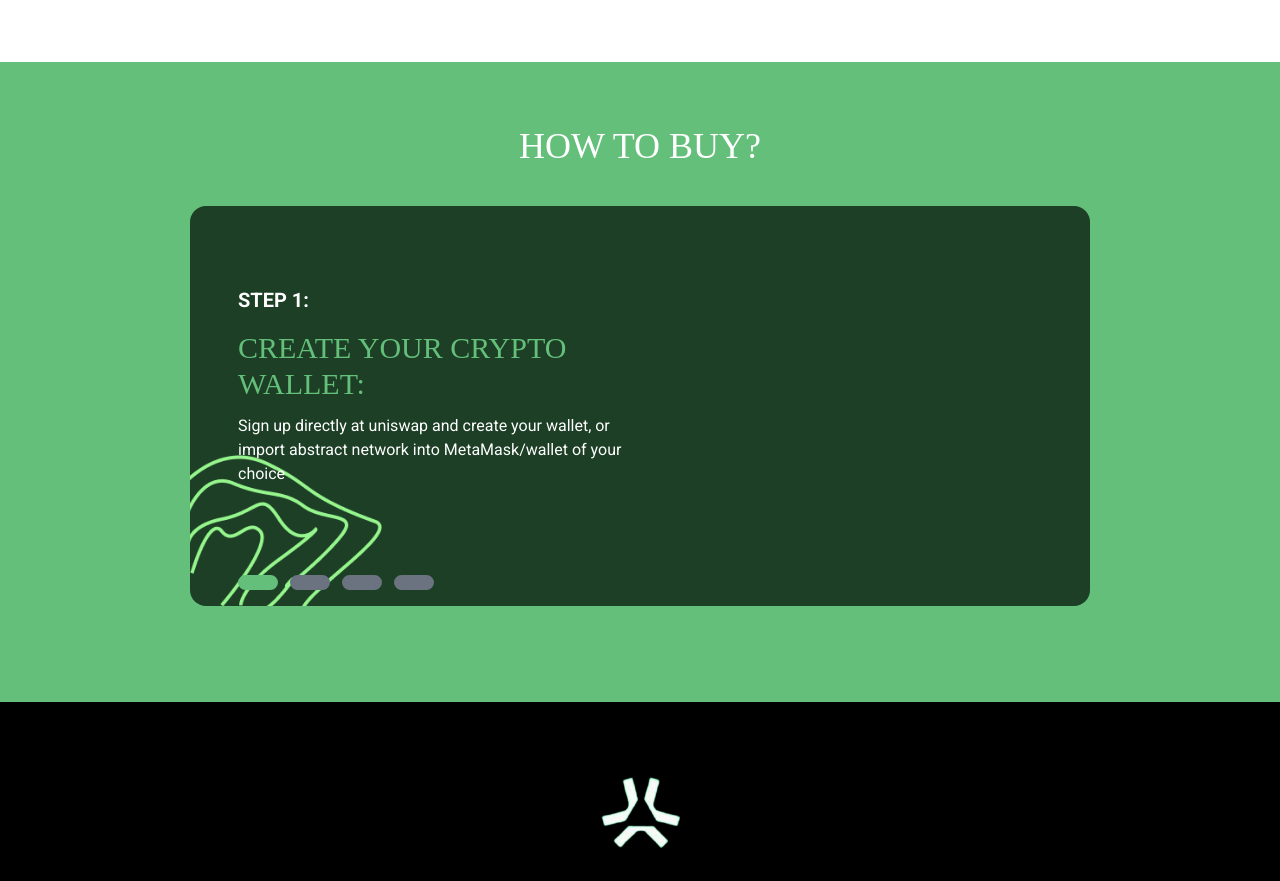
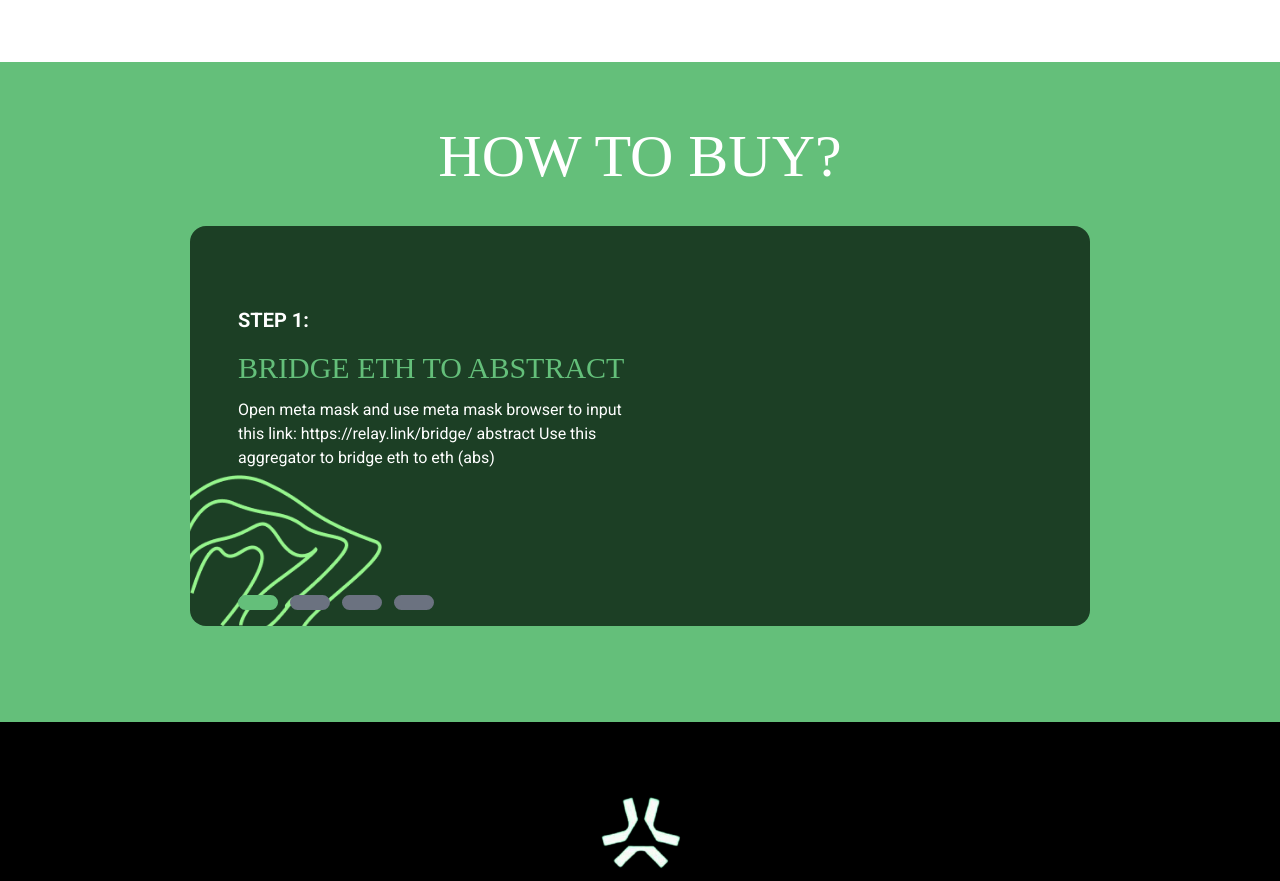
Before and after one commit to Darkah11/absman, a Next.js app: page / in a window 1280 px wide. Shown: the part 3405-4286 px from the top of the page. Built offline with nearby package versions, Linux system fonts and the light colour scheme; a web font is replaced by a local one.

Commit message:
htb changed

```diff
--- a/app/page.jsx
+++ b/app/page.jsx
@@ -288,7 +288,9 @@
         </div>
       </section>
       <section className=" bg-lightGreen px-5 py-16 pb-24 md:px-12 xl:px-24  relative text-white">
-        <h2 className=" text-center text-4xl  uppercase">How To Buy?</h2>
+        <h2 className=" text-center text-4xl lg:text-6xl  uppercase">
+          How To Buy?
+        </h2>
         <div className=" mt-10 lg:flex lg:justify-center  lg:gap-x-12">
           <div className=" order-2 ">
             <Tabs
@@ -379,12 +381,12 @@
                       step 1:
                     </p>
                     <h2 className=" text-2xl md:text-3xl text-lightGreen font-medium relative uppercase">
-                      create your crypto wallet:
+                      Bridge ETH to Abstract
                     </h2>
                     <p className=" text-white mt-3 relative">
-                      Sign up directly at uniswap and create your wallet, or
-                      import abstract network into MetaMask/wallet of your
-                      choice
+                      Open meta mask and use meta mask browser to input this
+                      link: https://relay.link/bridge/ abstract Use this
+                      aggregator to bridge eth to eth (abs)
                     </p>
                   </div>
                 </div>
@@ -406,11 +408,13 @@
                       step 2:
                     </p>
                     <h2 className="  uppercase md:text-3xl text-lightGreen text-2xl font-medium relative">
-                      deposit some eth:
+                      set up your account:
                     </h2>
                     <p className="  mt-3 relative">
-                      Using a centralised exchange purchase your desired amount
-                      of ETH and send it to your new wallet
+                      Your ETH (abstract) will appear in your wallet on
+                      MetaMask. ﻿﻿Set up account on Abstract chain - https://
+                      www.abs.xyz/ (there is NO wallet, its all done inside
+                      MetaMask browser)
                     </p>
                   </div>
                 </div>
@@ -432,11 +436,11 @@
                       step 3:
                     </p>
                     <h2 className="  uppercase md:text-3xl text-lightGreen text-2xl font-medium relative">
-                      BRIDGE TO ABSTRACT:
+                      deposit some ETH:
                     </h2>
                     <p className="  mt-3 relative">
-                      Bridge your mainnet ETH to Abstract ETH. This is important
-                      as you will need it to swap for $ABSMAN{" "}
+                      Fund account by sending ETH from your abstract wallet on
+                      Metamask to your new Abstract wallet inside browser.
                     </p>
                   </div>
                 </div>
@@ -458,12 +462,12 @@
                       step 4:
                     </p>
                     <h2 className=" md:text-3xl uppercase text-lightGreen text-2xl font-medium relative">
-                      swap to $ABSMAN:
+                      search for $ABSMAN:
                     </h2>
                     <p className="  mt-3 relative">
-                      Using the abstract trade function at uniswap, You can now
-                      swap your abstract ETH for $ABSMAN on the abstract
-                      dashboard
+                      Input CA or simply search absman on abs wallet portal.
+                      Enter the amount of cryptocurrency you wish to purchase
+                      and review the order details before confirming.
                     </p>
                   </div>
                 </div>
```
